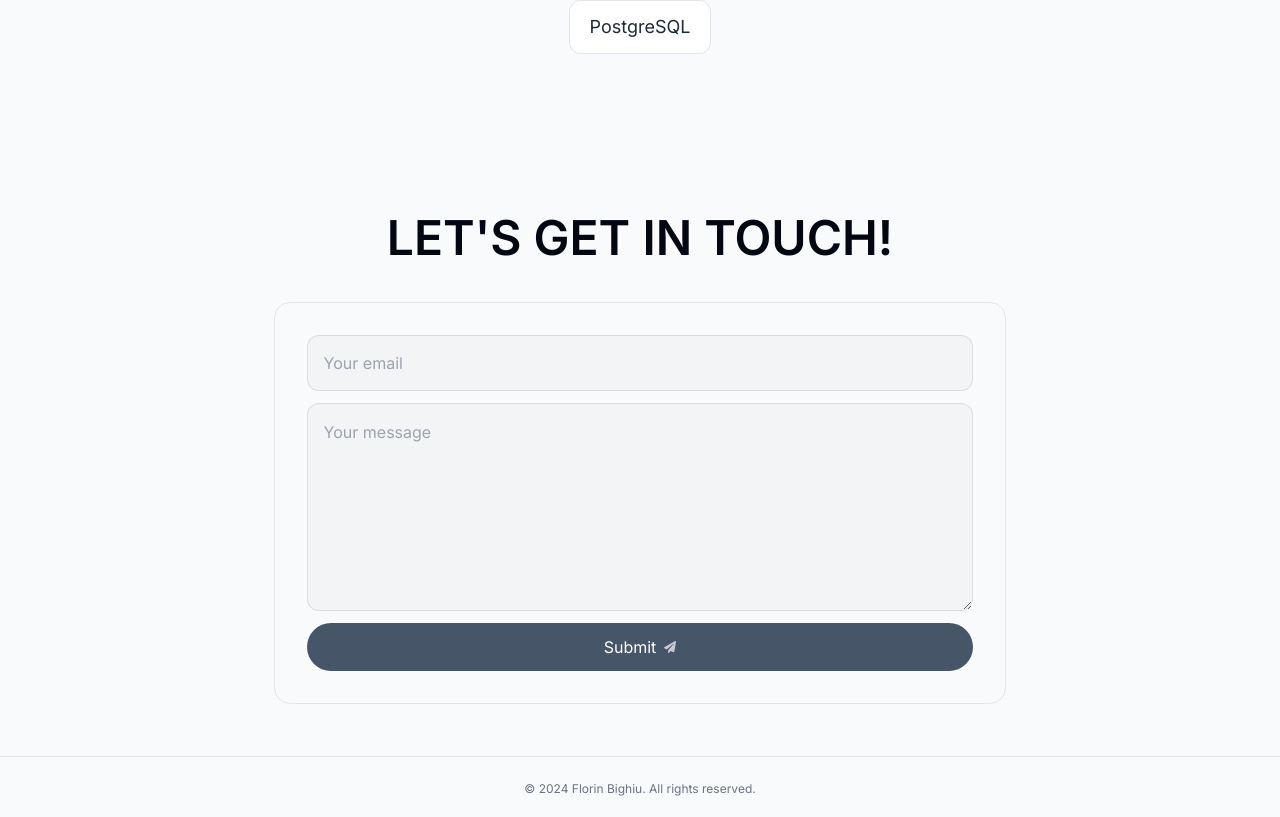
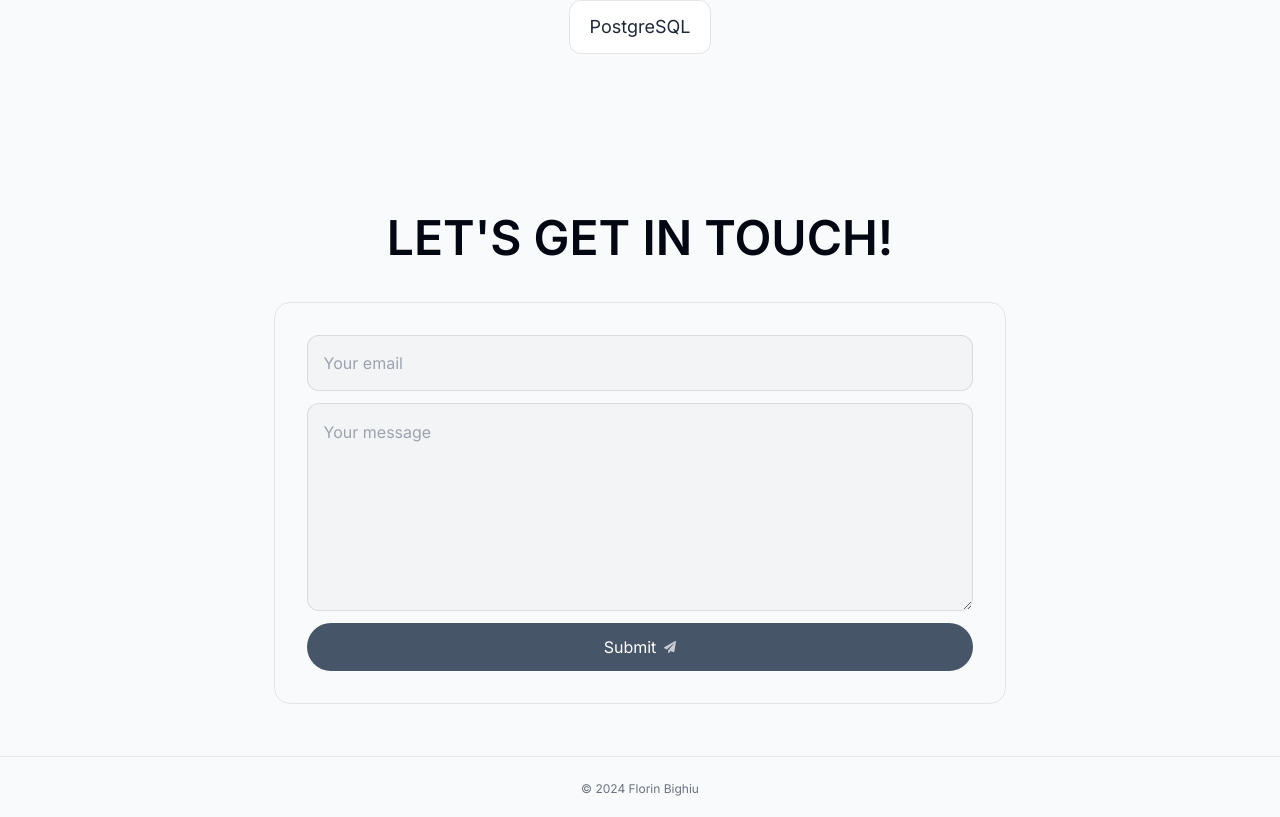
Before and after one commit to florinbighiu/portofolio, a Next.js app: page / in a window 1280 px wide. Shown: the part 3133-3950 px from the top of the page. Built offline with nearby package versions, Linux system fonts and the light colour scheme.

Commit message:
Changed footer text

```diff
--- a/components/footer.tsx
+++ b/components/footer.tsx
@@ -3,7 +3,7 @@ import React from "react";
 export default function Footer() {
   return (
     <footer className="my-5 px-4 pt-4 border-t border-gray-800/10 dark:border-gray-100/10 text-center text-gray-500">
-      <small className="my-2 block text-xs">&copy; 2024 Florin Bighiu. All rights reserved.</small>
+      <small className="my-2 block text-xs">&copy; 2024 Florin Bighiu</small>
     </footer>
   );
 }
```
